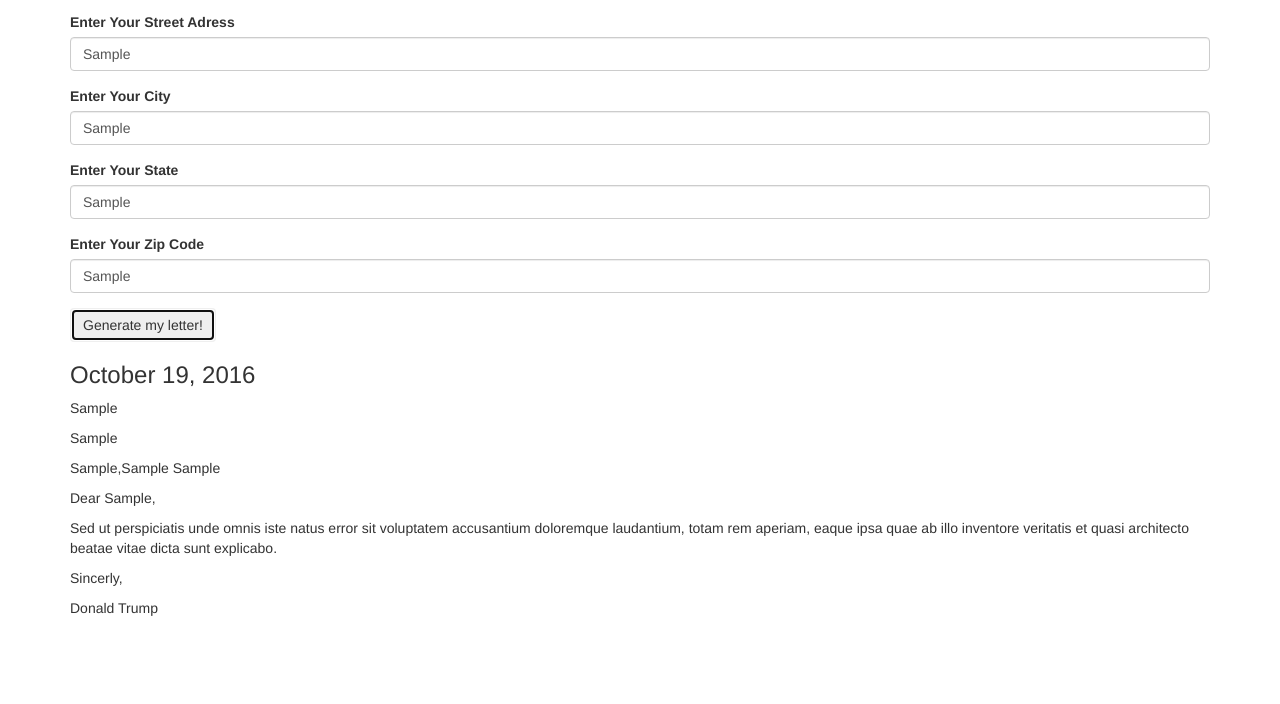
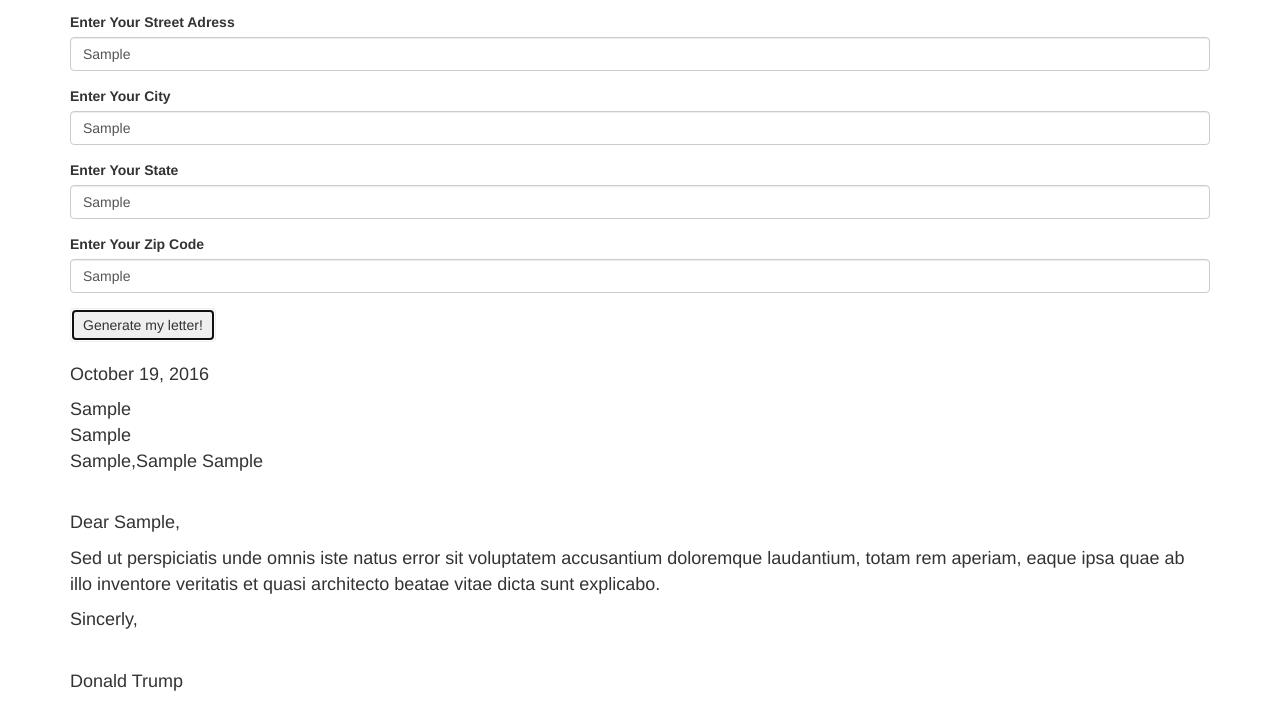
Before and after one commit to suzirubi/form-letter, a plain HTML site: page index.html in a window 1280 px wide. Both pictures are taken after typing "Sample", "Sample", "Sample", "Sample", "Sample" into the empty fields and a click on the button "Generate my letter!". Shown: the part 132-836 px from the top of the page. Before the commit the page ends 800 px from the top, so only its background shows below. Drawn offline with Linux system fonts and the light colour scheme.

Commit message:
finalize html, css, js files

```diff
--- a/css/styles.css
+++ b/css/styles.css
@@ -1,3 +1,8 @@
 #letter {
   display: none;
+  margin-top: 20px;
 }
+
+#letter p {
+  font-size: 18px;
+}
--- a/index.html
+++ b/index.html
@@ -39,28 +39,20 @@
       </div>
 
 <!-- Letter Section -->
-    <div id="letter">
-      <h3 id="date"><!--Drops in today's date--></h3>
-      <p><span class="adressee"></span></p>
-      <p><span class="street"></span></p>
-      <p><span class="city"></span>,<span class="state"></span>  <span class="zip"></span></p>
-      <p></p>
-      <p></p>
-      <p>Dear <span class="adressee"></span>,</p>
-      <p></p>
-      <p>Sed ut perspiciatis unde omnis iste natus error sit voluptatem accusantium doloremque laudantium, totam rem aperiam, eaque ipsa quae ab illo inventore veritatis et quasi architecto beatae vitae dicta sunt explicabo.</p>
-      <p></p>
-      <p>Sincerly,</p>
-      <p></p>
-      <p></p>
-      <p>Donald Trump</p>
-    </div>
+      <div id="letter">
+        <p id="date"><!--Drops in today's date--></p>
+        <p><span class="adressee"></span><br>
+        <span class="street"></span><br>
+        <span class="city"></span>,<span class="state"></span>  <span class="zip"></span></p>
 
+        <p><br>Dear <span class="adressee"></span>,</p>
 
+        <p>Sed ut perspiciatis unde omnis iste natus error sit voluptatem accusantium doloremque laudantium, totam rem aperiam, eaque ipsa quae ab illo inventore veritatis et quasi architecto beatae vitae dicta sunt explicabo.</p>
 
+        <p>Sincerly,</p>
+
+        <p><br>Donald Trump</p>
+      </div>
     </div>
   </body>
-  <!--
- <script src="js/scripts.js"></script>
--->
 </html>
```
